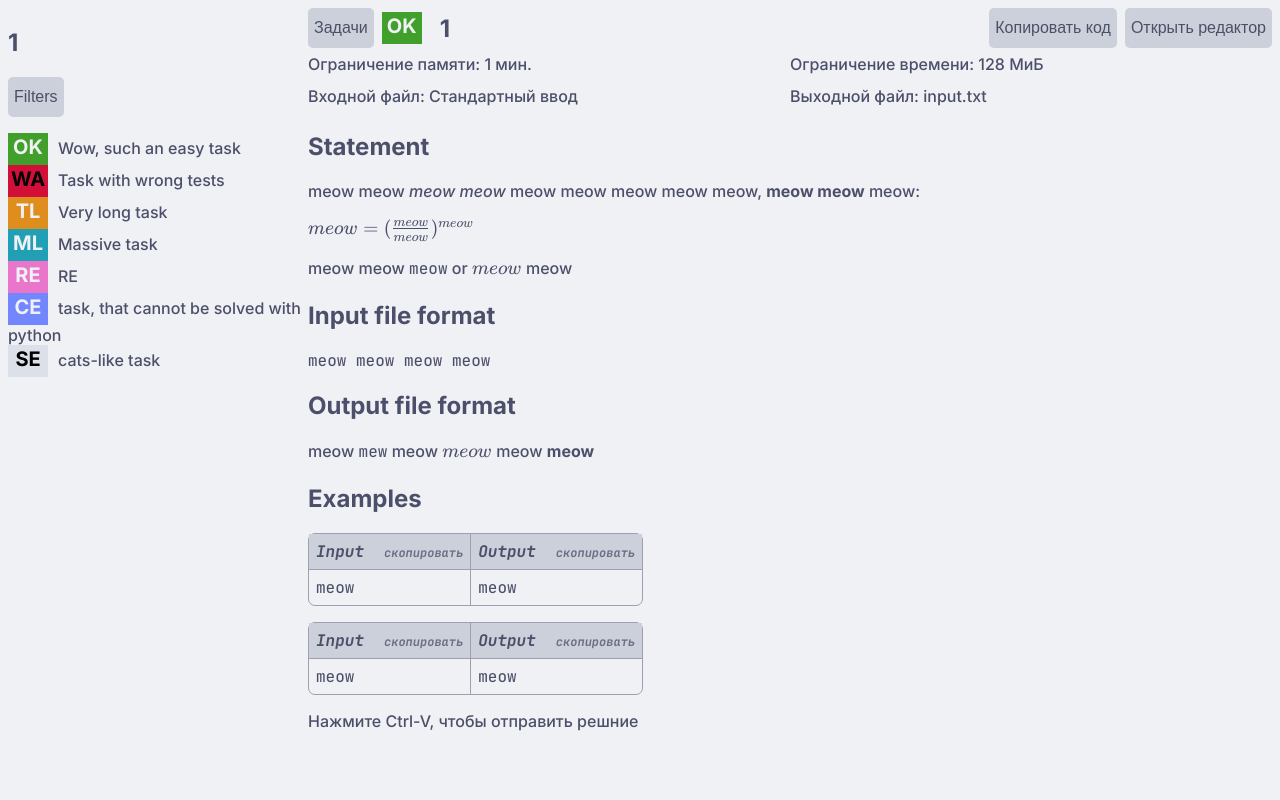
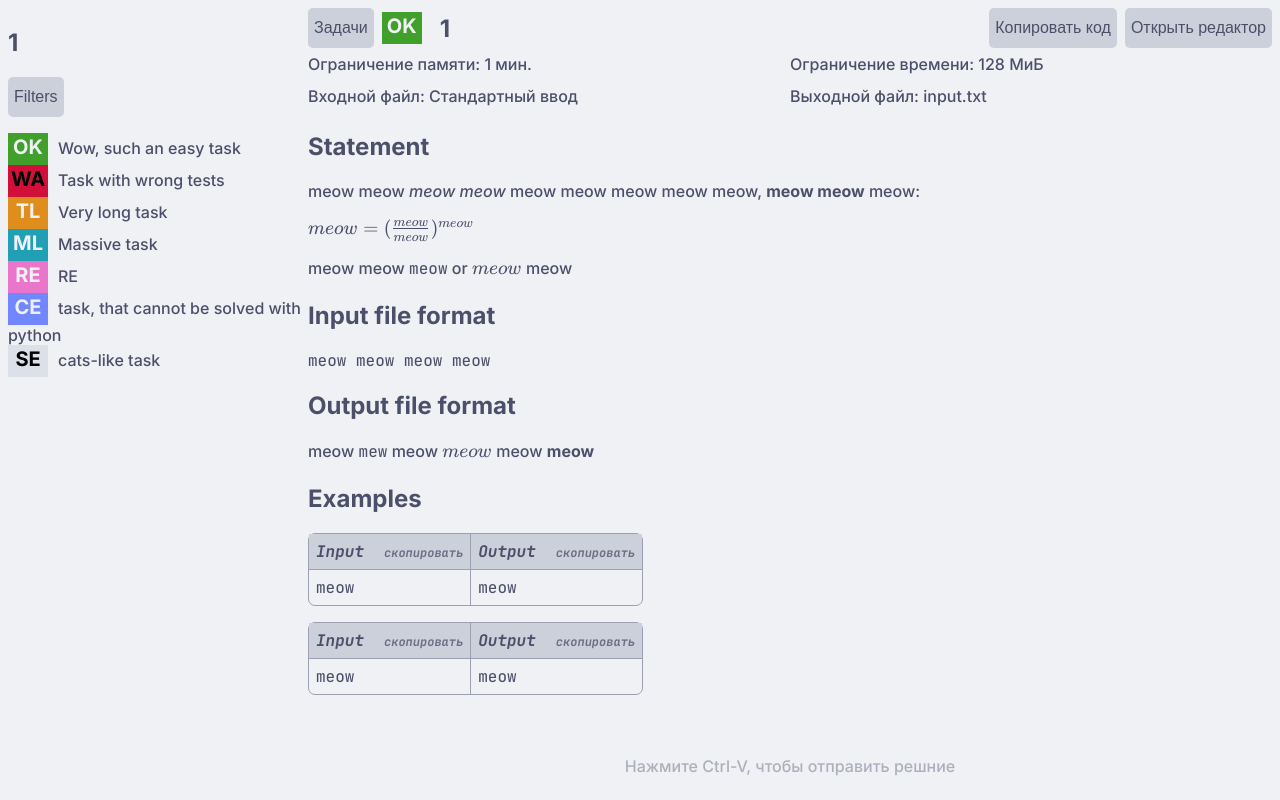
Before and after one commit to Klenin-team/frontend, a Vue app: page /tournament/1/1 in a window 1280 px wide. Built offline with nearby package versions, Linux system fonts and the light colour scheme.

Commit message:
💄 Footer styles fixed

```diff
--- a/src/assets/base.css
+++ b/src/assets/base.css
@@ -2,6 +2,7 @@ body {
   background-color: var(--base);
   color: var(--text);
   font-family: Inter, sans;
+  height: calc(100vh - 16px);
 }
 
 #app {
--- a/src/assets/tournament/layout.css
+++ b/src/assets/tournament/layout.css
@@ -1,6 +1,7 @@
 #container {
   display: grid;
   grid-template-columns: 300px 1fr;
+  min-height: 100%;
 }
 
 .hidden {
--- a/src/assets/tournament/task-navbar.css
+++ b/src/assets/tournament/task-navbar.css
@@ -14,6 +14,12 @@ header h1 {
 header #align-right {
   display: flex;
   margin-left: auto;
+}
+
+footer {
+  display: flex;
+  width: 100%;
+  justify-content: center;
 }
 
 .mobile-only {
--- a/src/assets/tournament/task.css
+++ b/src/assets/tournament/task.css
@@ -1,4 +1,7 @@
 article {
+  display: grid;
+  grid-template-rows: auto auto 1fr auto;
+  min-height: 100%;
   padding-bottom: 0;
 }
 .task .info {
@@ -54,6 +57,12 @@ article {
   border-right: 1px solid var(--overlay0);
 }
 
+.send-on-ctrl-v {
+  font-size: 16px;
+  font-weight: 500;
+  color: var(--surface2)
+}
+
 @media (width < 1100px) {
   article {
     padding-bottom: 50px;
--- a/src/views/tournaments/Task.vue
+++ b/src/views/tournaments/Task.vue
@@ -53,9 +53,9 @@
       <p v-if="currentTask.input_file">Входной файл: {{ currentTask.input_file }}</p>
       <p v-if="currentTask.output_file">Выходной файл: {{ currentTask.output_file }}</p>
     </div>
-    <p v-html="renderedTaskText"></p>
+    <div v-html="renderedTaskText"></div>
     <footer>
-        <p class="big-desktop-only">Нажмите Ctrl-V, чтобы отправить решние</p>
+        <p class="big-desktop-only send-on-ctrl-v">Нажмите Ctrl-V, чтобы отправить решние</p>
         <button class="button not-big-desktop-only editor-mobile-button">Редактор</button>
     </footer>
   </article>
```
